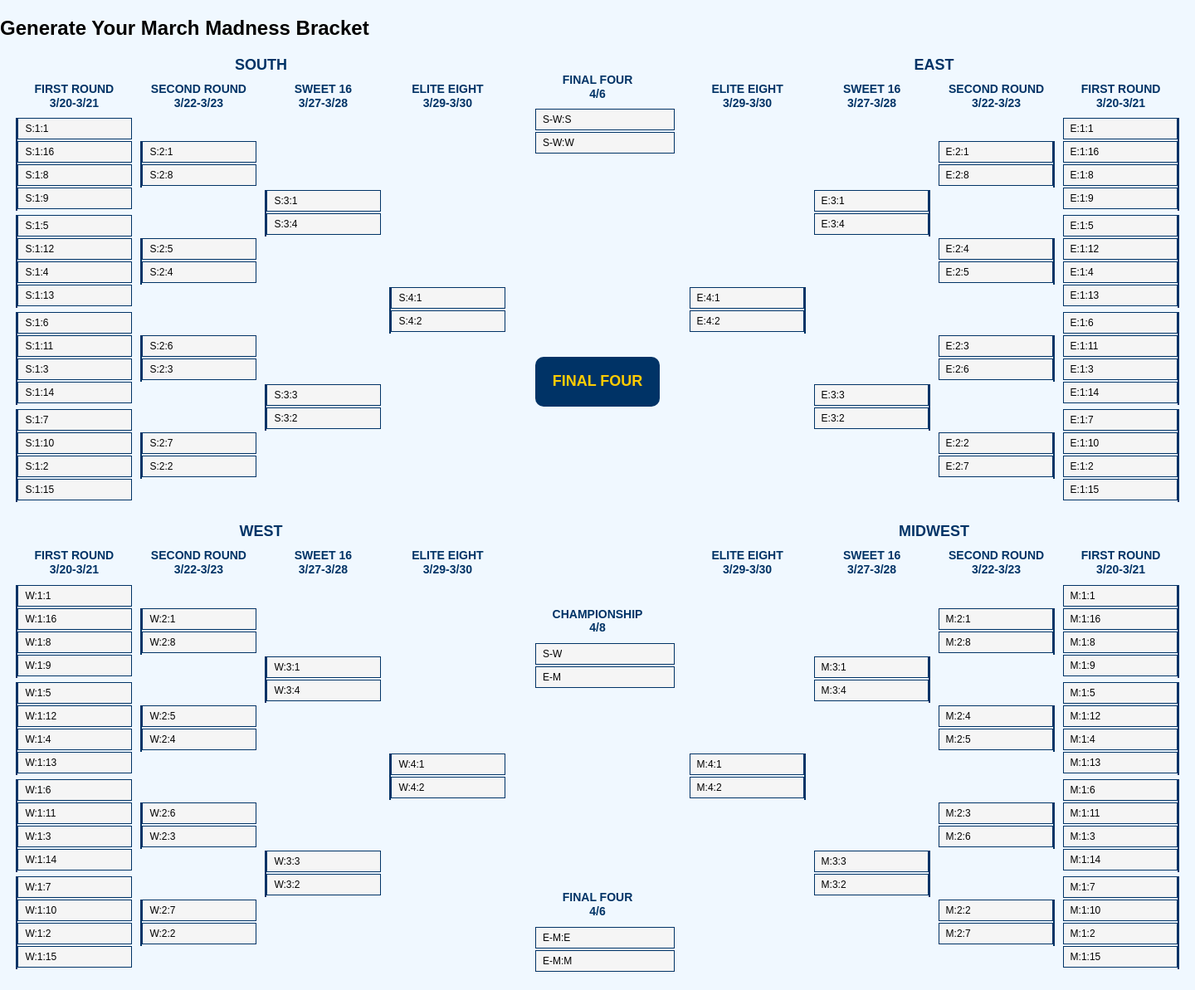
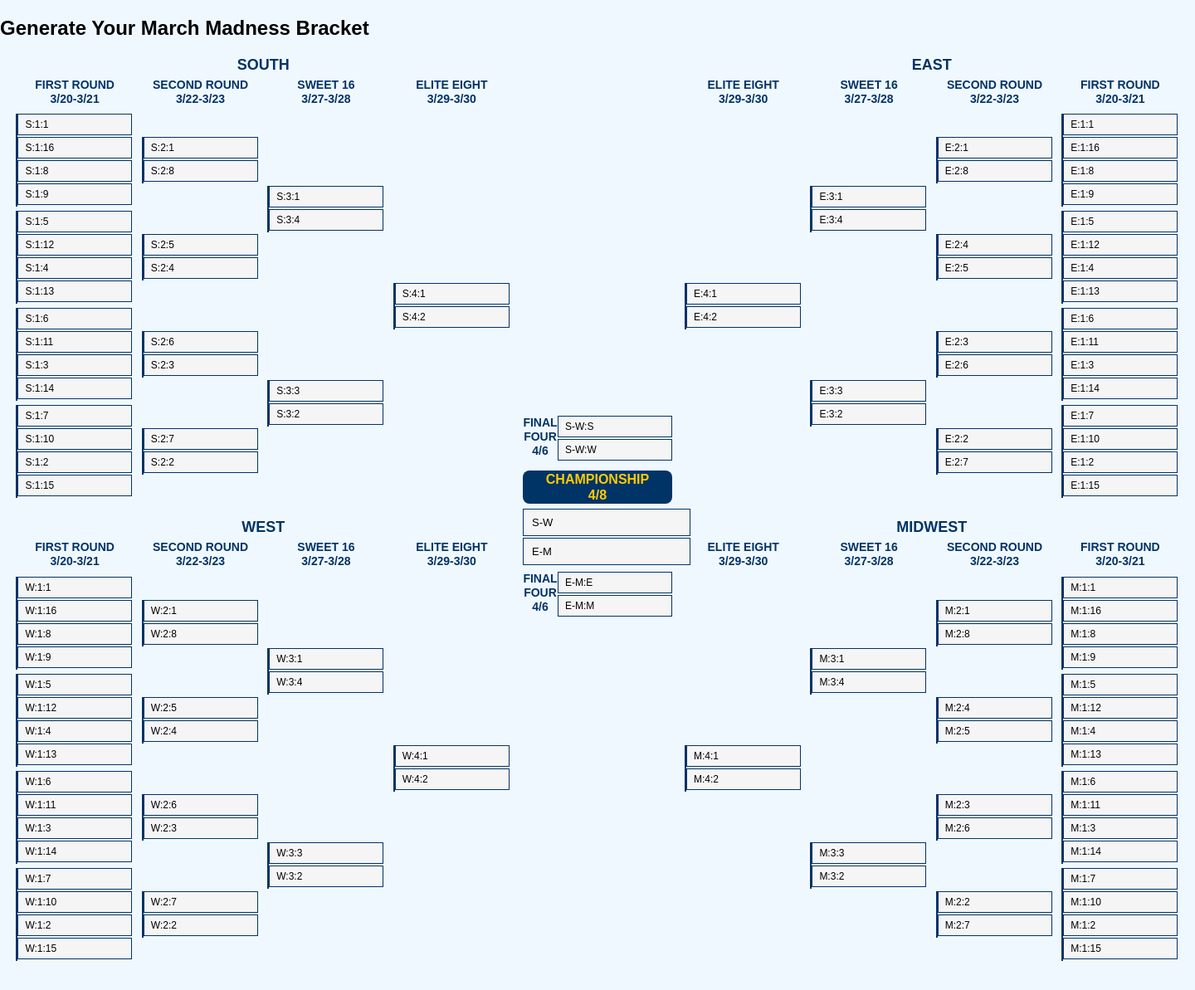
Before and after one commit to mlraburn/marchMadness, a Flask app: page /generate-bracket in a window 1440 px wide. Shown: the part 158-1351 px from the top of the page at 83% size. After the commit the page ends 1316 px from the top, so only its background shows below. Run offline with Flask 3, Linux system fonts and the light colour scheme.

Commit message:
better final four and championship visuals

```diff
--- a/static/styles.css
+++ b/static/styles.css
@@ -160,12 +160,14 @@
     flex: 2;
 }
 
+/* Middle column styling - specifically designed to center content */
 .middle-column {
     flex: 1;
     display: flex;
     flex-direction: column;
     justify-content: center;
     align-items: center;
+    text-align: center;
 }
 
 /* Region styling */
@@ -181,7 +183,7 @@
     font-weight: bold;
     color: #003366;
     font-size: 18px;
-    margin-bottom: 10px;
+    margin-bottom: 5px;
 }
 
 .region-rounds {
@@ -194,13 +196,6 @@
 .east-region .region-rounds,
 .midwest-region .region-rounds {
     flex-direction: row-reverse;
-}
-
-/* Game borders should be on the left side for east and midwest regions */
-.east-region .game,
-.midwest-region .game {
-    border-left: 2px solid #003366;
-    border-right: none;
 }
 
 .round {
@@ -244,11 +239,11 @@
     border-left: 2px solid #003366;
 }
 
-/* Reverse border for East and Midwest regions */
+/* Game borders for East and Midwest regions */
 .east-region .game,
 .midwest-region .game {
-    border-left: none;
-    border-right: 2px solid #003366;
+    border-left: 2px solid #003366;
+    border-right: none;
 }
 
 .team {
@@ -273,51 +268,79 @@
     margin-left: 5px;
 }
 
-/* Final Four styling */
+/* Improved Final Four styling with better centering */
 .final-four-container {
     display: flex;
     flex-direction: column;
     align-items: center;
-    justify-content: space-between;
-    height: 100%;
-    width: 150px;
+    justify-content: center;
+    height: auto;
+    width: 180px;
+    margin: 0 auto;
+    padding: 10px;
 }
 
 .semifinal {
     width: 100%;
-    margin: 20px 0;
+    margin: 3px 0;
+    padding: 0;
+    display: flex;
+    justify-content: center;
 }
 
 .semifinal .game {
     border: none;
     width: 100%;
+    margin: 0 auto;
 }
 
-.final-four-logo {
+/* Replace the final-four-logo with championship-logo */
+.championship-logo {
     width: 100%;
-    height: 60px;
+    height: 40px;
     background-color: #003366;
     color: #ffcc00;
     display: flex;
     justify-content: center;
     align-items: center;
     font-weight: bold;
-    font-size: 18px;
-    margin: 20px 0;
-    border-radius: 10px;
+    font-size: 16px;
+    margin: 3px 0;
+    border-radius: 8px;
+    text-align: center;
+    flex-direction: column;
+    line-height: 1.2;
 }
 
 .championship {
     width: 100%;
-    margin: 20px 0;
+    margin: 3px 0;
+    padding: 0;
+    display: flex;
+    justify-content: center;
 }
 
 .championship .game {
     border: none;
+    width: 100%;
+    margin: 0 auto;
 }
 
+/* Championship team cells - make them bigger */
+.championship-team {
+    width: 100%;
+    padding: 8px 10px !important; /* Increased padding */
+    margin-bottom: 2px !important;
+    font-size: 13px !important; /* Larger font */
+    font-weight: 500; /* Slightly bolder */
+}
+
+/* Team styles for middle column */
 .middle-column .team {
     width: 100%;
+    padding: 3px 6px;
+    margin-bottom: 1px;
+    font-size: 11px;
 }
 
 /* Styling for winning teams */
@@ -332,10 +355,6 @@
     .team {
         width: 100px;
         font-size: 11px;
-    }
-
-    .final-four-container {
-        width: 130px;
     }
 }
 
--- a/templates/simulate.html
+++ b/templates/simulate.html
@@ -395,7 +395,6 @@
     </div>
 
     <!-- MIDDLE COLUMN - Final Four & Championship -->
-    <div class="bracket-column middle-column">
     <div class="final-four-container">
         <div class="semifinal top-semi">
             <div class="round-title">FINAL FOUR<br>4/6</div>
@@ -411,18 +410,18 @@
             </div>
         </div>
 
-            <div class="final-four-logo">
-                FINAL FOUR
+        <div class="championship-logo">
+            CHAMPIONSHIP<br>4/8
         </div>
 
         <div class="championship">
-                <div class="round-title">CHAMPIONSHIP<br>4/8</div>
+            <!-- Championship game without the title -->
             <div class="game">
-                    <div class="team" id="S-W">
+                <div class="team championship-team" id="S-W">
                     <span class="team-name">S-W</span>
                     <span class="team-score"></span>
                 </div>
-                    <div class="team" id="E-M">
+                <div class="team championship-team" id="E-M">
                     <span class="team-name">E-M</span>
                     <span class="team-score"></span>
                 </div>
@@ -439,7 +438,6 @@
                 <div class="team" id="E-M:M">
                     <span class="team-name">E-M:M</span>
                     <span class="team-score"></span>
-                    </div>
                 </div>
             </div>
         </div>
```
Lines whose indentation alone changed are shown as unchanged.
